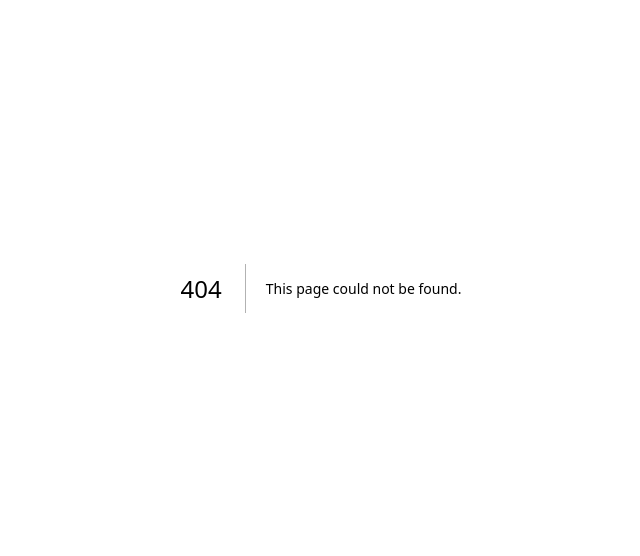
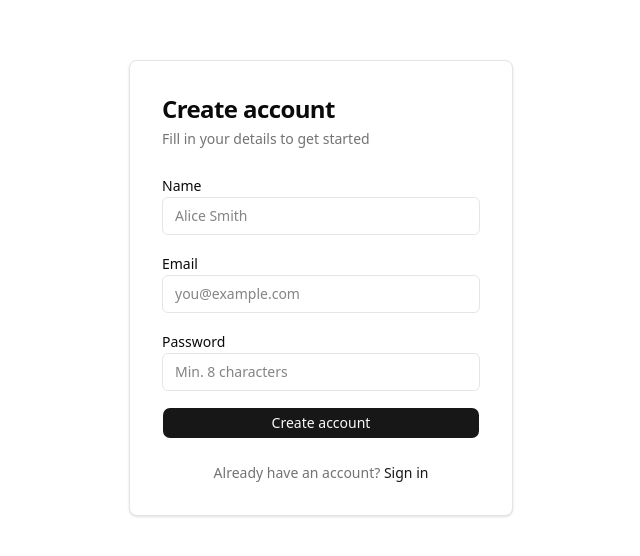
Before and after one commit to cristian-robert/qamelot, a Next.js app in the folder apps/frontend/: page /register in a window 1280 px wide. Before the commit this address had no page. Shown: the part 112-668 px from the top of the page, without its empty margins (319-959 px from the left). Built offline with nearby package versions, Linux system fonts and the light colour scheme; no server answers.

Commit message:
feat(frontend): add login and register pages
Closes #2

```diff
--- /dev/null
+++ b/apps/frontend/app/(auth)/layout.tsx
@@ -0,0 +1,7 @@
+export default function AuthLayout({ children }: { children: React.ReactNode }) {
+  return (
+    <main className="min-h-screen flex items-center justify-center bg-background">
+      {children}
+    </main>
+  );
+}
--- /dev/null
+++ b/apps/frontend/app/(auth)/login/page.tsx
@@ -0,0 +1,65 @@
+'use client';
+
+import { useForm } from 'react-hook-form';
+import { zodResolver } from '@hookform/resolvers/zod';
+import Link from 'next/link';
+import { LoginSchema, type LoginInput } from '@app/shared';
+import { useAuth } from '@/lib/auth/useAuth';
+import { Button } from '@/components/ui/button';
+
+export default function LoginPage() {
+  const { login } = useAuth();
+  const { register, handleSubmit, formState: { errors } } = useForm<LoginInput>({
+    resolver: zodResolver(LoginSchema),
+  });
+
+  return (
+    <div className="w-full max-w-sm space-y-6 p-8 rounded-lg border bg-card shadow-sm">
+      <div className="space-y-1">
+        <h1 className="text-2xl font-semibold tracking-tight">Sign in</h1>
+        <p className="text-sm text-muted-foreground">Enter your credentials to continue</p>
+      </div>
+
+      <form onSubmit={handleSubmit((data) => login.mutate(data))} className="space-y-4">
+        <div className="space-y-1">
+          <label htmlFor="email" className="text-sm font-medium">Email</label>
+          <input
+            id="email"
+            type="email"
+            {...register('email')}
+            className="w-full rounded-md border px-3 py-2 text-sm focus:outline-none focus:ring-2 focus:ring-ring"
+            placeholder="you@example.com"
+          />
+          {errors.email && <p className="text-xs text-destructive">{errors.email.message}</p>}
+        </div>
+
+        <div className="space-y-1">
+          <label htmlFor="password" className="text-sm font-medium">Password</label>
+          <input
+            id="password"
+            type="password"
+            {...register('password')}
+            className="w-full rounded-md border px-3 py-2 text-sm focus:outline-none focus:ring-2 focus:ring-ring"
+            placeholder="••••••••"
+          />
+          {errors.password && <p className="text-xs text-destructive">{errors.password.message}</p>}
+        </div>
+
+        {login.error && (
+          <p className="text-sm text-destructive">{(login.error as Error).message}</p>
+        )}
+
+        <Button type="submit" className="w-full" disabled={login.isPending}>
+          {login.isPending ? 'Signing in…' : 'Sign in'}
+        </Button>
+      </form>
+
+      <p className="text-center text-sm text-muted-foreground">
+        No account?{' '}
+        <Link href="/register" className="font-medium text-primary underline-offset-4 hover:underline">
+          Register
+        </Link>
+      </p>
+    </div>
+  );
+}
--- /dev/null
+++ b/apps/frontend/app/(auth)/register/page.tsx
@@ -0,0 +1,76 @@
+'use client';
+
+import { useForm } from 'react-hook-form';
+import { zodResolver } from '@hookform/resolvers/zod';
+import Link from 'next/link';
+import { RegisterSchema, type RegisterInput } from '@app/shared';
+import { useAuth } from '@/lib/auth/useAuth';
+import { Button } from '@/components/ui/button';
+
+export default function RegisterPage() {
+  const { register: registerUser } = useAuth();
+  const { register, handleSubmit, formState: { errors } } = useForm<RegisterInput>({
+    resolver: zodResolver(RegisterSchema),
+  });
+
+  return (
+    <div className="w-full max-w-sm space-y-6 p-8 rounded-lg border bg-card shadow-sm">
+      <div className="space-y-1">
+        <h1 className="text-2xl font-semibold tracking-tight">Create account</h1>
+        <p className="text-sm text-muted-foreground">Fill in your details to get started</p>
+      </div>
+
+      <form onSubmit={handleSubmit((data) => registerUser.mutate(data))} className="space-y-4">
+        <div className="space-y-1">
+          <label htmlFor="name" className="text-sm font-medium">Name</label>
+          <input
+            id="name"
+            {...register('name')}
+            className="w-full rounded-md border px-3 py-2 text-sm focus:outline-none focus:ring-2 focus:ring-ring"
+            placeholder="Alice Smith"
+          />
+          {errors.name && <p className="text-xs text-destructive">{errors.name.message}</p>}
+        </div>
+
+        <div className="space-y-1">
+          <label htmlFor="email" className="text-sm font-medium">Email</label>
+          <input
+            id="email"
+            type="email"
+            {...register('email')}
+            className="w-full rounded-md border px-3 py-2 text-sm focus:outline-none focus:ring-2 focus:ring-ring"
+            placeholder="you@example.com"
+          />
+          {errors.email && <p className="text-xs text-destructive">{errors.email.message}</p>}
+        </div>
+
+        <div className="space-y-1">
+          <label htmlFor="password" className="text-sm font-medium">Password</label>
+          <input
+            id="password"
+            type="password"
+            {...register('password')}
+            className="w-full rounded-md border px-3 py-2 text-sm focus:outline-none focus:ring-2 focus:ring-ring"
+            placeholder="Min. 8 characters"
+          />
+          {errors.password && <p className="text-xs text-destructive">{errors.password.message}</p>}
+        </div>
+
+        {registerUser.error && (
+          <p className="text-sm text-destructive">{(registerUser.error as Error).message}</p>
+        )}
+
+        <Button type="submit" className="w-full" disabled={registerUser.isPending}>
+          {registerUser.isPending ? 'Creating account…' : 'Create account'}
+        </Button>
+      </form>
+
+      <p className="text-center text-sm text-muted-foreground">
+        Already have an account?{' '}
+        <Link href="/login" className="font-medium text-primary underline-offset-4 hover:underline">
+          Sign in
+        </Link>
+      </p>
+    </div>
+  );
+}
```
